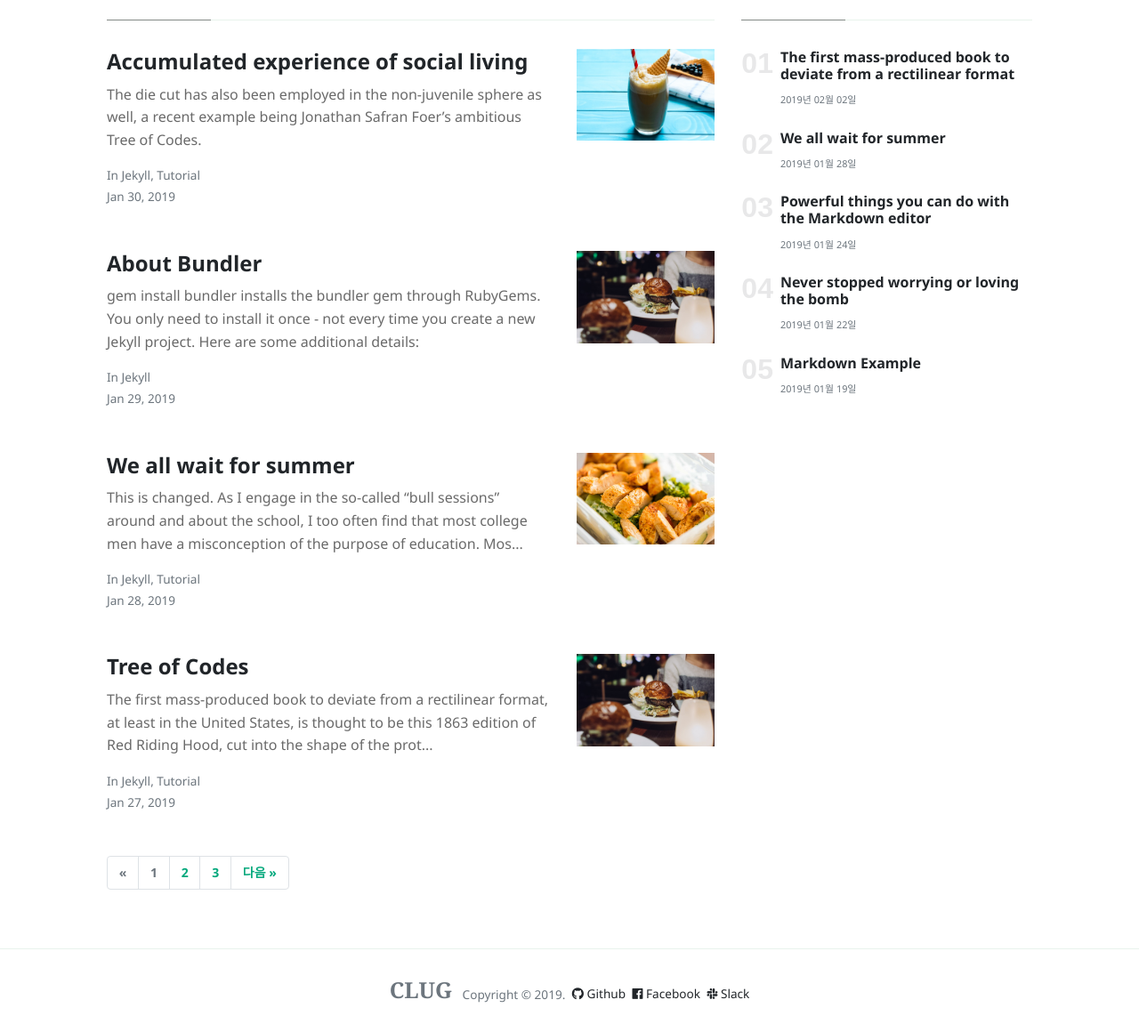
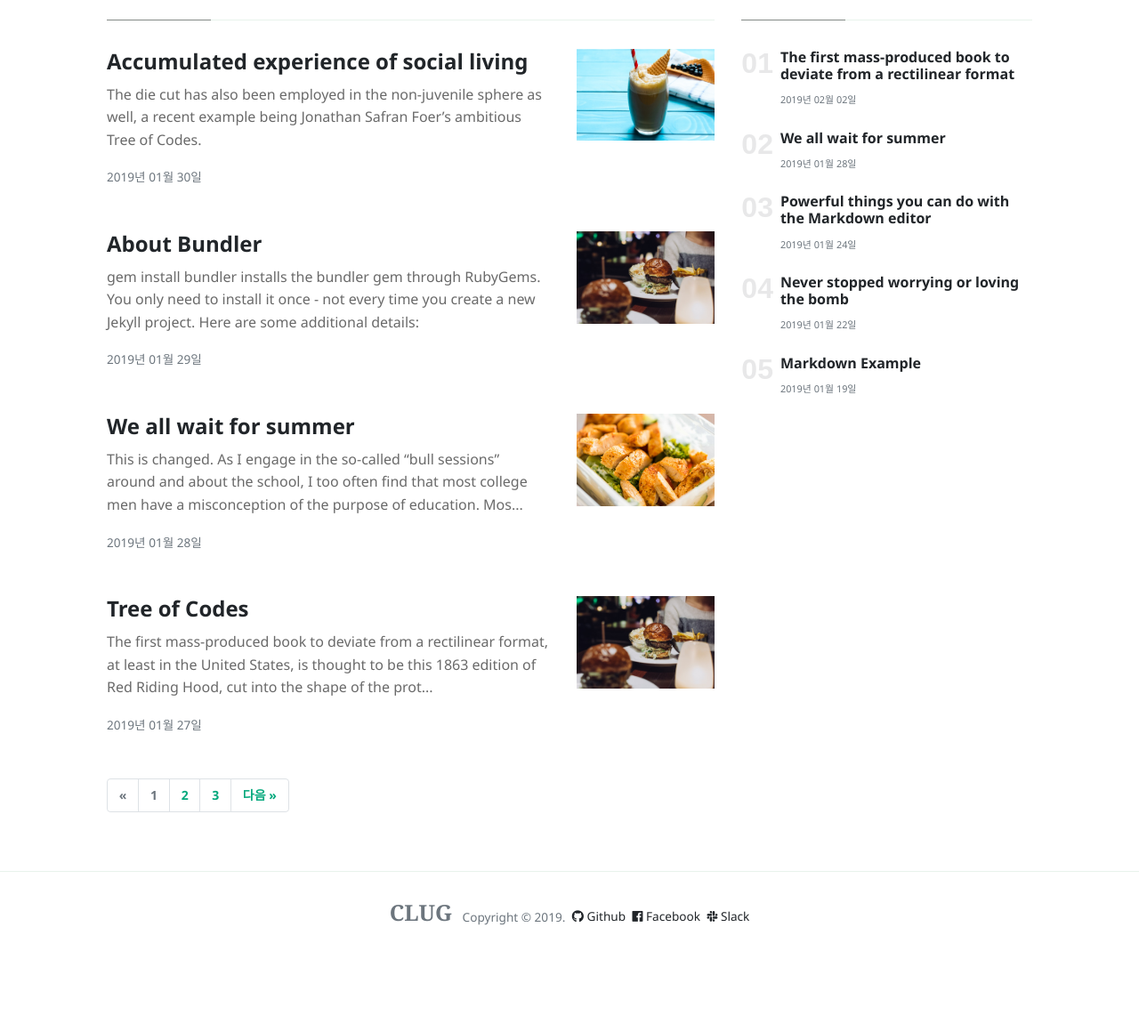
Before and after one commit to CLUG-kr/clug-kr.github.io, a Jekyll site: the page built from index.html, in a window 1280 px wide and 1400 px high, scrolled down 745 px. Shown: the part 240-1400 px from the top of the window at 89% size. Built offline with Jekyll 4.4.1, drawn with Linux system fonts in a browser that asks for light colours; nearby versions of some CDN libraries; the list of posts is cut into pages by our own code; after the commit the page ends 2058 px from its top, so only the background shows below that.

Commit message:
edit main loop card

```diff
--- a/_includes/main-loop-card.html
+++ b/_includes/main-loop-card.html
@@ -6,15 +6,8 @@
 	<p class="excerpt">
 	   {{ post.excerpt  | strip_html | strip_newlines | truncate: 186}}
 	</p>
-	<small class="d-block text-muted">
-		In <span class="catlist">
-		{% for category in post.categories %}
-		<a class="text-capitalize text-muted smoothscroll" href="{{site.baseurl}}/categories.html#{{ category | downcase }}">{{ category }}</a><span class="sep">, </span>
-		{% endfor %}
-		</span>
-	</small>
 	<small class="text-muted">
-		{{ post.date | date: '%b %d, %Y' }}
+		{{ post.date | date: '%Y년 %m월 %d일' }}
 	</small>
 </div>
 {% if post.image %}
```
